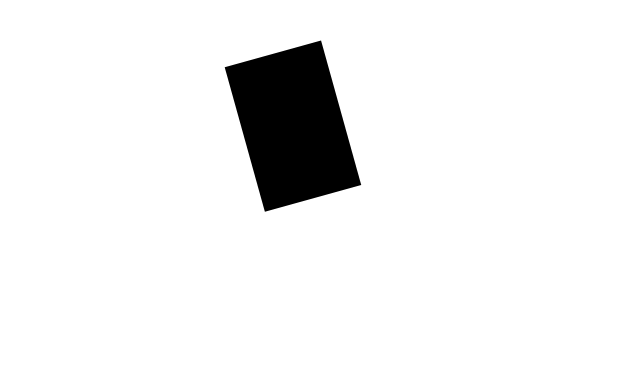
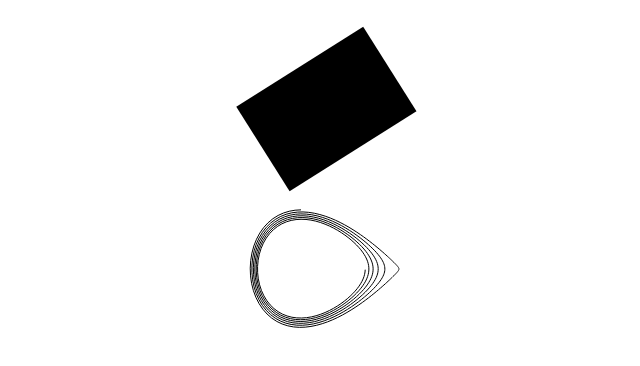
Before and after one commit to iknowcss/ship-stability, a website: page src/index.html in a window 1280 px wide. Shown: the whole page, without its empty margins (339-979 px from the left). Drawn offline with Linux system fonts and the light colour scheme.

Commit message:
Phase portrait prototype

```diff
--- a/src/index.html
+++ b/src/index.html
@@ -10,7 +10,13 @@
   <div id="ship" style="height: 150px; width: 100px; background-color: black"></div>
 </div>
 
+<div id="phase-portrait-container">
+	<canvas id="phase-portrait" height="150" width="300"></canvas>
+</div>
+
+
 <script src="js/rk4.js"></script>
+<script src="js/phase-canvas.js"></script>
 <script src="js/main.js"></script>
 </body>
 </html>
--- a/src/js/main.js
+++ b/src/js/main.js
@@ -7,16 +7,18 @@ let sq = x => Math.pow(x, 2);
 let ship = document.getElementById('ship');
 
 // Initial conditions
-// let Y0 = [0, -0.72];
-let Y0 = [0, 0];
+// let Y0 = [0, -0.59];
+let Y0 = [0, -0.5915];
 
 // Coefficients
 let b = 0.01;
 let w = 1;
 let a = 0.01;
+let maxAngle = 100;
 
 // System of equations
-let force = t => a*Math.sin(w*t);
+// let force = t => a*Math.sin(w*t);
+let force = t => 0;
 let F = [
   (t, Y) => Y[1],
   (t, Y) => -b*Y[1] - Y[0] + sq(Y[0]) + force(t)
@@ -30,20 +32,31 @@ function stopSim() {
 function runSim() {
   stopSim();
   let tY = [0, Y0];
+  let Y = Y0;
   let angle;
+  let prevY;
   simInterval = setInterval(function () {
+    prevY = Y;
     tY = rk4(F, tY, 0.001, 100);
-    angle = tY[1][0] * 90;
-    if (angle > 90) {
-      angle = 90;
+    Y = tY[1];
+    angle = Y[0] * 90;
+
+    // Stop the simulation if capsized
+    if (angle > maxAngle) {
+      angle = maxAngle;
       stopSim();
     }
+
+    // Orient ship
     ship.style.transform = `rotate(${angle}deg)`;
 
+    // Draw phase portrait line
+    window.phaseCanvas.setScale(100, 100);
+    window.phaseCanvas.drawSegment(prevY, Y);
   }, 10);
 }
 
-document.addEventListener('click', runSim);
+document.addEventListener('dblclick', stopSim);
 runSim();
 
 }());
--- /dev/null
+++ b/src/js/phase-canvas.js
@@ -0,0 +1,24 @@
+(function () {
+
+'use strict';
+
+window.phaseCanvas = {
+  scale: [1, 1],
+
+  origin: [150, 75],
+
+  canvasCtx: document.getElementById('phase-portrait').getContext('2d'),
+
+  setScale(x, y) {
+    this.scale = [x, y];
+  },
+
+  drawSegment(p0, p1) {
+    this.canvasCtx.beginPath();
+    this.canvasCtx.moveTo(this.origin[0] + p0[0]*this.scale[0], this.origin[1] + p0[1]*this.scale[1]);
+    this.canvasCtx.lineTo(this.origin[0] + p1[0]*this.scale[0], this.origin[1] + p1[1]*this.scale[1]);
+    this.canvasCtx.stroke();
+  }
+};
+
+}());
--- a/src/style.css
+++ b/src/style.css
@@ -4,7 +4,7 @@ body {
 }
 
 #ocean {
-  padding: 50px 0;
+  padding: 20px 0;
   text-align: center;
 }
 
@@ -13,3 +13,12 @@ body {
   position: relative;
   display: inline-block;
 }
+
+#phase-portrait-container {
+  text-align: center;
+}
+
+#phase-portrait {
+  width: 300px;
+  height: 150px;
+}
```
